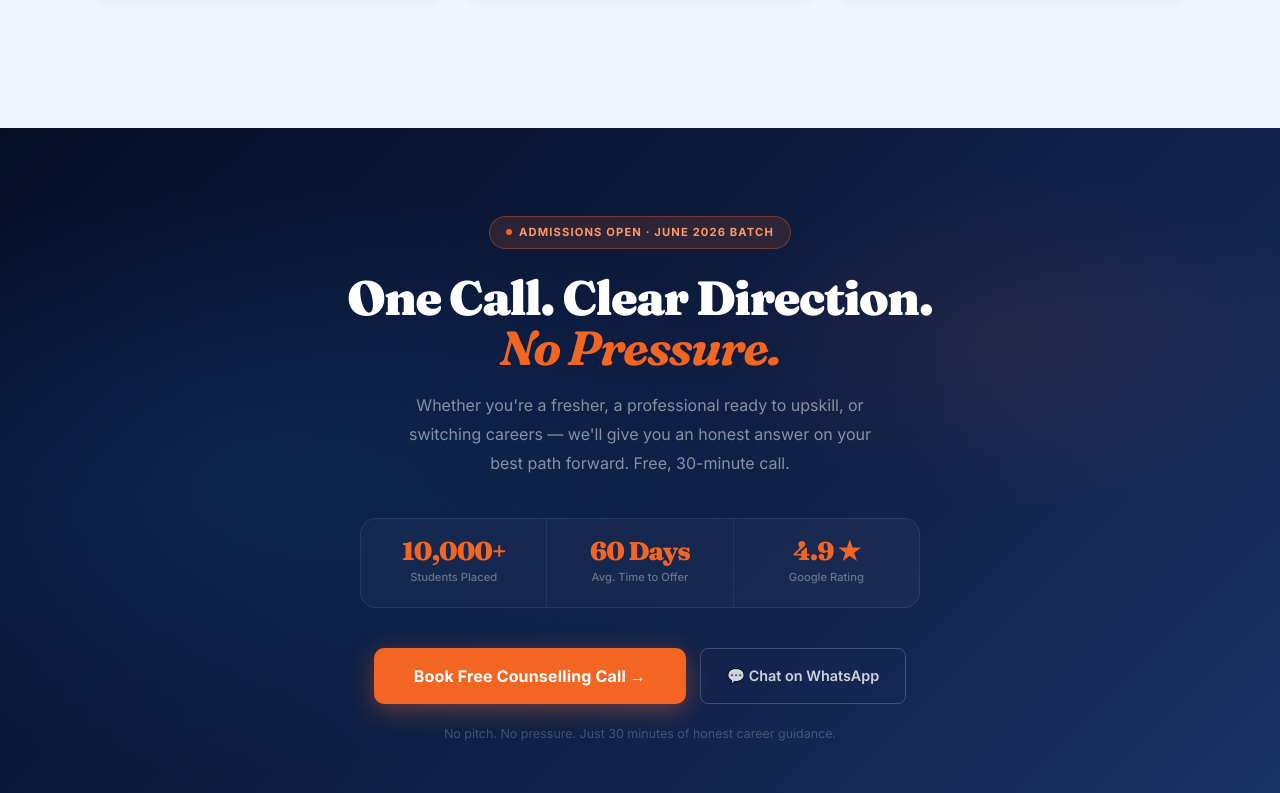
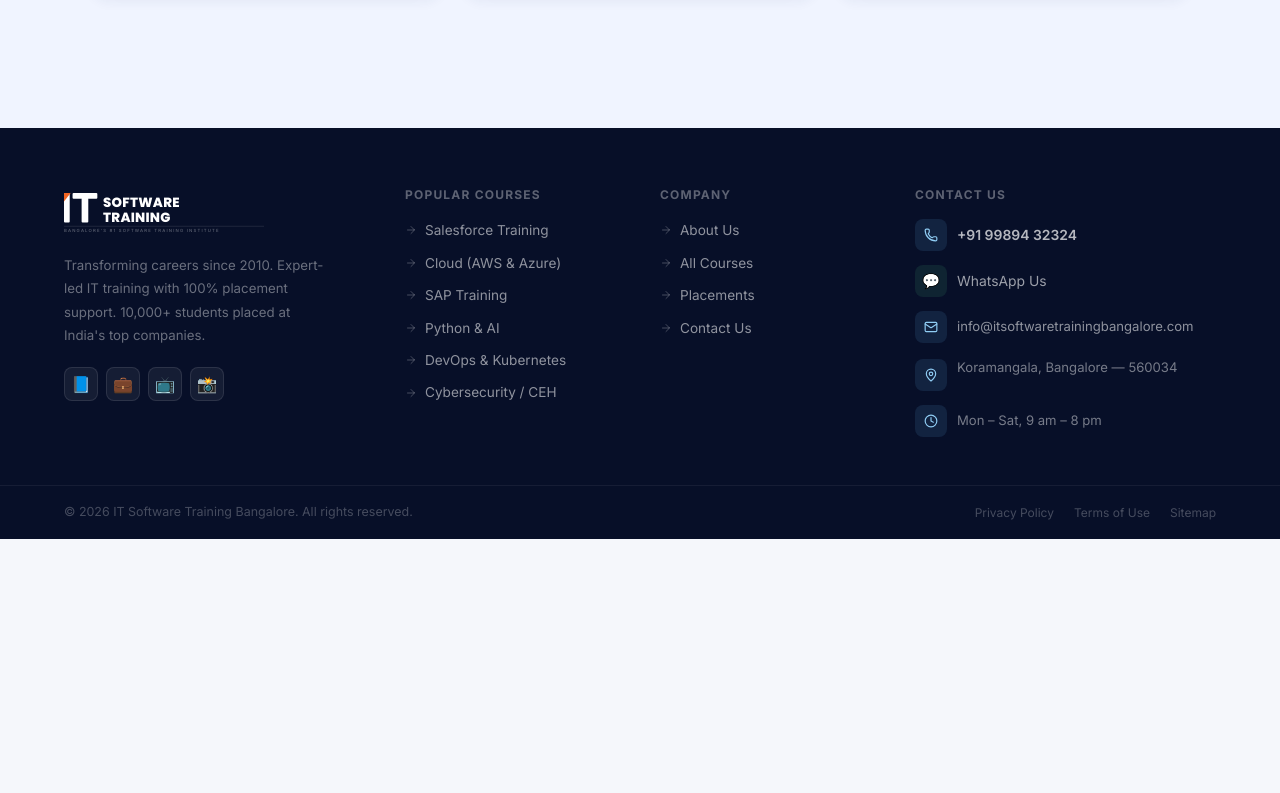
Before and after one commit to aidatatalents-ship-it/itsoftwaretraining, a Next.js app: page / in a window 1280 px wide. Shown: the part 8727-9520 px from the top of the page. After the commit the page ends 9266 px from the top, so only its background shows below. Built offline with nearby package versions, Linux system fonts and the light colour scheme.

Commit message:
remove: delete final CTA section from homepage

```diff
--- a/app/page.tsx
+++ b/app/page.tsx
@@ -381,58 +381,7 @@
         </div>
       </section>
 
-      {/* ══ 11. FINAL CTA ══ */}
-      <section className={styles.finalSec}>
-        <div className={styles.finalInner}>
-          {/* Badge */}
-          <div className={styles.finalBadge}>
-            <span style={{ width: 6, height: 6, borderRadius: '50%', background: '#F26522', animation: 'pulse 2s infinite', display: 'inline-block' }} />
-            Admissions Open · June 2026 Batch
-          </div>
 
-          <h2 className={styles.finalH2}>
-            One Call. Clear Direction.<br />
-            <em>No Pressure.</em>
-          </h2>
-
-          <p className={styles.finalSub}>
-            Whether you&apos;re a fresher, a professional ready to upskill, or switching careers —
-            we&apos;ll give you an honest answer on your best path forward. Free, 30-minute call.
-          </p>
-
-          {/* Inline stats */}
-          <div className={styles.finalStats}>
-            <div className={styles.finalStat}>
-              <div className={styles.finalStatN}>10,000+</div>
-              <div className={styles.finalStatL}>Students Placed</div>
-            </div>
-            <div className={styles.finalStat}>
-              <div className={styles.finalStatN}>60 Days</div>
-              <div className={styles.finalStatL}>Avg. Time to Offer</div>
-            </div>
-            <div className={styles.finalStat}>
-              <div className={styles.finalStatN}>4.9 ★</div>
-              <div className={styles.finalStatL}>Google Rating</div>
-            </div>
-          </div>
-
-          {/* CTAs */}
-          <div className={styles.finalBtns}>
-            <Link href="/contact" className={styles.btnAccent}>Book Free Counselling Call →</Link>
-            <a href={WHATSAPP_BASE} target="_blank" rel="noopener" style={{
-              display: 'inline-flex', alignItems: 'center', gap: 8,
-              padding: '14px 26px', border: '1.5px solid rgba(255,255,255,0.2)',
-              borderRadius: 8, color: 'rgba(255,255,255,0.8)',
-              fontFamily: 'Inter, sans-serif', fontSize: '0.9rem', fontWeight: 600,
-              textDecoration: 'none', transition: 'all 0.2s',
-            }}>
-              💬 Chat on WhatsApp
-            </a>
-          </div>
-
-          <p className={styles.finalNote}>No pitch. No pressure. Just 30 minutes of honest career guidance.</p>
-        </div>
-      </section>
 
     </main>
   );
```
